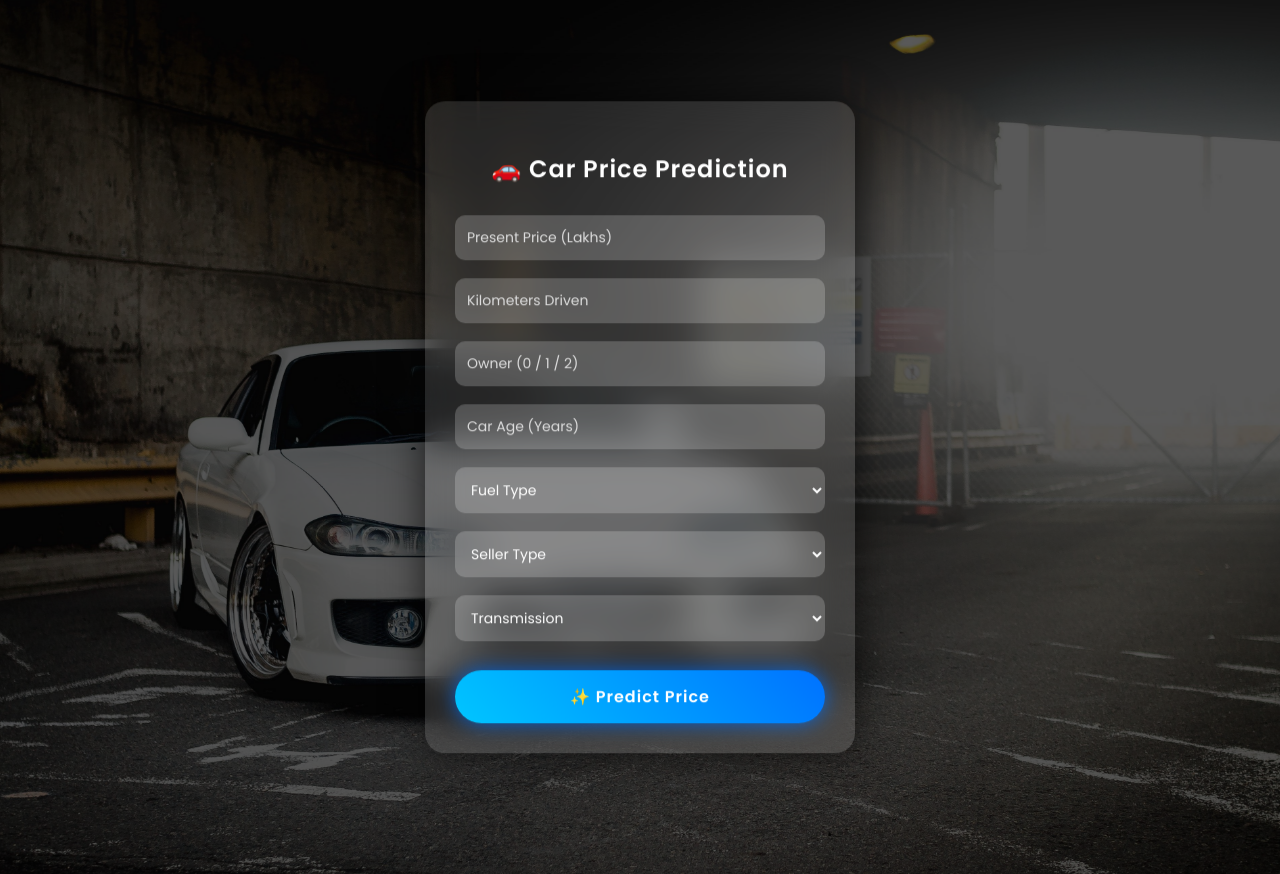
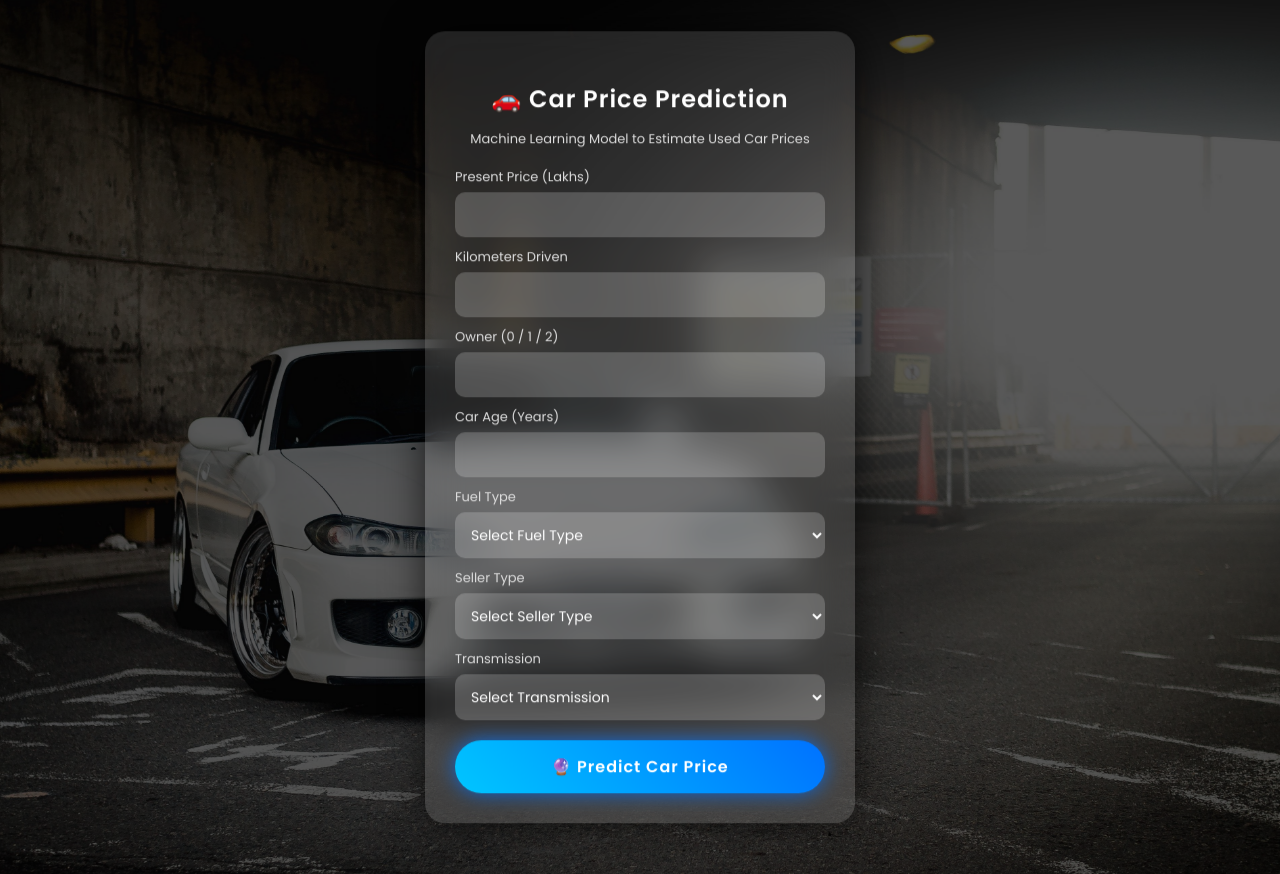
Before and after one commit to Arjunkalliyadath/car-price-prediction, a Flask app: page / in a window 1280 px wide. Run offline with Flask 3, Linux system fonts and the light colour scheme; parts of the project's set-up code (start-up, migrations or seed data) failed here and were passed over.

Commit message:
ML project deploy

```diff
--- a/app.py
+++ b/app.py
@@ -2,6 +2,7 @@ from flask import Flask, render_template, request
 import pickle
 import numpy as np
 import yaml
+import os
 
 app = Flask(__name__)
 
@@ -52,4 +53,5 @@ def predict():
     )
 
 if __name__ == "__main__":
-    app.run()
+    port = int(os.environ.get("PORT", 10000))  # Render dynamic port
+    app.run(host="0.0.0.0", port=port)
--- a/config.yaml
+++ b/config.yaml
@@ -1,4 +1,2 @@
 model_path: car_price_model.pkl
 scaler_path: scaler.pkl
-
-test_size: 0.2
--- a/templates/index.html
+++ b/templates/index.html
@@ -4,141 +4,168 @@
 <meta charset="UTF-8">
 <title>Car Price Prediction</title>
 
+<link rel="icon" href="https://cdn-icons-png.flaticon.com/512/743/743922.png">
+
 <link href="https://fonts.googleapis.com/css2?family=Poppins:wght@300;400;600&display=swap" rel="stylesheet">
 
 <style>
-        * {
-            font-family: 'Poppins', sans-serif;
-            box-sizing: border-box;
+
+*{
+    font-family:'Poppins',sans-serif;
+    box-sizing:border-box;
 }
 
-        body {
-            height: 100vh;
-            margin: 0;
-            overflow: hidden;
+body{
+    height:100vh;
+    margin:0;
+    overflow:hidden;
 }
 
-        /* BMW animated background */
-        .bg {
-            position: fixed;
-            inset: 0;
-            background: url("/static/images/bmw.jpg") no-repeat center center/cover;
-            animation: zoomMove 20s ease-in-out infinite alternate;
-            z-index: -2;
+/* Background image */
+.bg{
+    position:fixed;
+    inset:0;
+    background:url("/static/images/bmw.jpg") no-repeat center center/cover;
+    animation:zoomMove 20s ease-in-out infinite alternate;
+    z-index:-2;
 }
 
-        @keyframes zoomMove {
-            from {
-                transform: scale(1);
+@keyframes zoomMove{
+    from{transform:scale(1);}
+    to{transform:scale(1.15);}
 }
-            to {
-                transform: scale(1.15);
+
+/* dark overlay */
+.overlay{
+    position:fixed;
+    inset:0;
+    background:rgba(0,0,0,0.65);
+    z-index:-1;
+}
+
+.container{
+    height:100vh;
+    display:flex;
+    justify-content:center;
+    align-items:center;
+}
+
+/* card */
+.card{
+    width:430px;
+    padding:30px;
+    border-radius:20px;
+    background:rgba(255,255,255,0.12);
+    backdrop-filter:blur(18px);
+    box-shadow:0 0 40px rgba(0,0,0,0.7);
+    color:white;
+    animation:float 4s ease-in-out infinite;
+}
+
+@keyframes float{
+    0%,100%{transform:translateY(0);}
+    50%{transform:translateY(-12px);}
+}
+
+h2{
+    text-align:center;
+    margin-bottom:5px;
+    letter-spacing:1px;
+}
+
+.subtitle{
+    text-align:center;
+    font-size:13px;
+    color:#ddd;
+    margin-bottom:18px;
+}
+
+/* labels */
+label{
+    font-size:13px;
+    color:#ddd;
+    display:block;
+    margin-top:10px;
+}
+
+/* inputs */
+input,select{
+    width:100%;
+    padding:12px;
+    margin-top:5px;
+    border-radius:10px;
+    border:none;
+    outline:none;
+    background:rgba(255,255,255,0.2);
+    color:white;
+    font-size:14px;
+    transition:0.3s;
+}
+
+input:focus,select:focus{
+    background:rgba(255,255,255,0.35);
+    transform:scale(1.03);
+}
+
+select option{
+    color:black;
+}
+
+/* button */
+button{
+    width:100%;
+    margin-top:20px;
+    padding:14px;
+    border-radius:30px;
+    border:none;
+    font-size:16px;
+    cursor:pointer;
+    background:linear-gradient(45deg,#00c6ff,#0072ff);
+    color:white;
+    font-weight:600;
+    letter-spacing:1px;
+    transition:0.4s;
+    box-shadow:0 0 20px rgba(0,114,255,0.8);
+}
+
+button:hover{
+    transform:scale(1.06);
+    box-shadow:0 0 40px rgba(0,114,255,1);
+}
+
+/* result */
+.result{
+    margin-top:20px;
+    padding:15px;
+    border-radius:12px;
+    background:rgba(0,255,200,0.15);
+    border:1px solid rgba(0,255,200,0.3);
+    text-align:center;
+    font-size:20px;
+    animation:fadeIn 1s ease-in;
+}
+
+@keyframes fadeIn{
+    from{
+        opacity:0;
+        transform:translateY(10px);
+    }
+    to{
+        opacity:1;
+        transform:translateY(0);
     }
 }
 
-        /* dark overlay */
-        .overlay {
-            position: fixed;
-            inset: 0;
-            background: rgba(0,0,0,0.65);
-            z-index: -1;
+/* footer */
+.footer{
+    position:fixed;
+    bottom:15px;
+    width:100%;
+    text-align:center;
+    color:#aaa;
+    font-size:12px;
 }
 
-        .card {
-            width: 430px;
-            padding: 30px;
-            border-radius: 20px;
-            background: rgba(255,255,255,0.12);
-            backdrop-filter: blur(18px);
-            box-shadow: 0 0 40px rgba(0,0,0,0.7);
-            color: white;
-            animation: float 4s ease-in-out infinite;
-        }
-
-        @keyframes float {
-            0%,100% { transform: translateY(0); }
-            50% { transform: translateY(-12px); }
-        }
-
-        .container {
-            height: 100vh;
-            display: flex;
-            justify-content: center;
-            align-items: center;
-        }
-
-        h2 {
-            text-align: center;
-            margin-bottom: 20px;
-            letter-spacing: 1px;
-            font-weight: 600;
-        }
-
-        input, select {
-            width: 100%;
-            padding: 12px;
-            margin: 9px 0;
-            border-radius: 10px;
-            border: none;
-            outline: none;
-            background: rgba(255,255,255,0.2);
-            color: white;
-            font-size: 14px;
-            transition: 0.3s;
-        }
-
-        input::placeholder {
-            color: #ddd;
-        }
-
-        input:focus, select:focus {
-            background: rgba(255,255,255,0.35);
-            transform: scale(1.03);
-        }
-
-        select option {
-            color: black;
-        }
-
-        button {
-            width: 100%;
-            margin-top: 20px;
-            padding: 14px;
-            border-radius: 30px;
-            border: none;
-            font-size: 16px;
-            cursor: pointer;
-            background: linear-gradient(45deg, #00c6ff, #0072ff);
-            color: white;
-            font-weight: 600;
-            letter-spacing: 1px;
-            transition: 0.4s;
-            box-shadow: 0 0 20px rgba(0,114,255,0.8);
-        }
-
-        button:hover {
-            transform: scale(1.06);
-            box-shadow: 0 0 40px rgba(0,114,255,1);
-        }
-
-        .result {
-            margin-top: 18px;
-            text-align: center;
-            font-size: 22px;
-            color: #00ffcc;
-            animation: fadeIn 1s ease-in;
-        }
-
-        @keyframes fadeIn {
-            from {
-                opacity: 0;
-                transform: translateY(10px);
-            }
-            to {
-                opacity: 1;
-                transform: translateY(0);
-            }
-        }
 </style>
 </head>
 
@@ -148,40 +175,59 @@
 <div class="overlay"></div>
 
 <div class="container">
+
 <div class="card">
+
 <h2>🚗 Car Price Prediction</h2>
+<p class="subtitle">Machine Learning Model to Estimate Used Car Prices</p>
 
 <form action="/predict" method="post">
 
-            <input type="number" step="0.01" name="present_price" placeholder="Present Price (Lakhs)" required>
-            <input type="number" name="kms_driven" placeholder="Kilometers Driven" required>
-            <input type="number" name="owner" placeholder="Owner (0 / 1 / 2)" required>
-            <input type="number" name="car_age" placeholder="Car Age (Years)" required>
+<label>Present Price (Lakhs)</label>
+<input type="number" step="0.01" name="present_price" required>
 
+<label>Kilometers Driven</label>
+<input type="number" name="kms_driven" min="0" required>
+
+<label>Owner (0 / 1 / 2)</label>
+<input type="number" name="owner" min="0" max="3" required>
+
+<label>Car Age (Years)</label>
+<input type="number" name="car_age" min="0" max="30" required>
+
+<label>Fuel Type</label>
 <select name="fuel_type" required>
-                <option value="">Fuel Type</option>
+<option value="">Select Fuel Type</option>
 <option value="Petrol">Petrol</option>
 <option value="Diesel">Diesel</option>
 </select>
 
+<label>Seller Type</label>
 <select name="seller_type" required>
-                <option value="">Seller Type</option>
+<option value="">Select Seller Type</option>
 <option value="Dealer">Dealer</option>
 <option value="Individual">Individual</option>
 </select>
 
+<label>Transmission</label>
 <select name="transmission" required>
-                <option value="">Transmission</option>
+<option value="">Select Transmission</option>
 <option value="Manual">Manual</option>
 <option value="Automatic">Automatic</option>
 </select>
 
-            <button type="submit">✨ Predict Price</button>
+<button type="submit" onclick="this.innerText='Predicting...'">
+🔮 Predict Car Price
+</button>
+
 </form>
 
 {% if prediction_text %}
-            <div class="result">{{ prediction_text }}</div>
+<div class="result">
+<strong>{{ prediction_text }}</strong>
+</div>
 {% endif %}
+
 </div>
 </div>
 
```
Also changed, not shown: 1 other file. Lines whose indentation alone changed are shown as unchanged.
